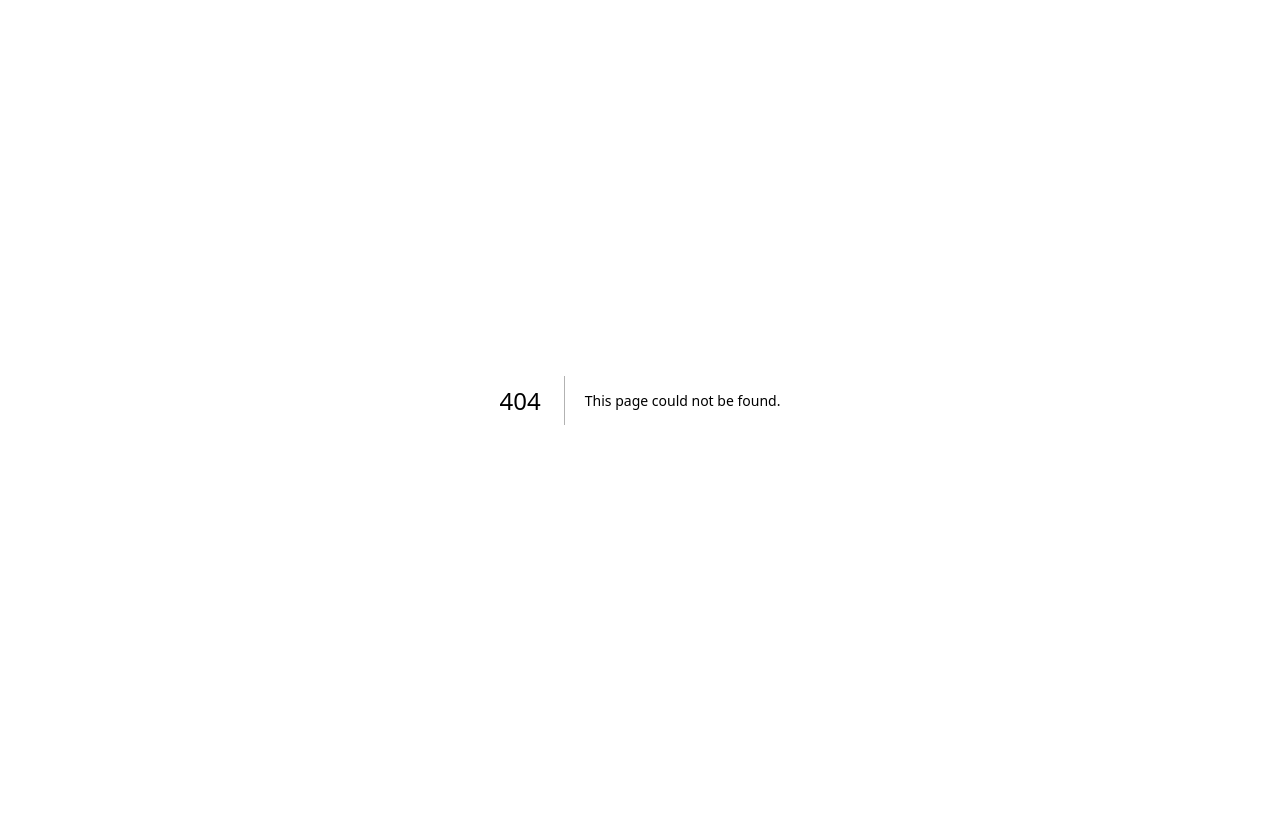
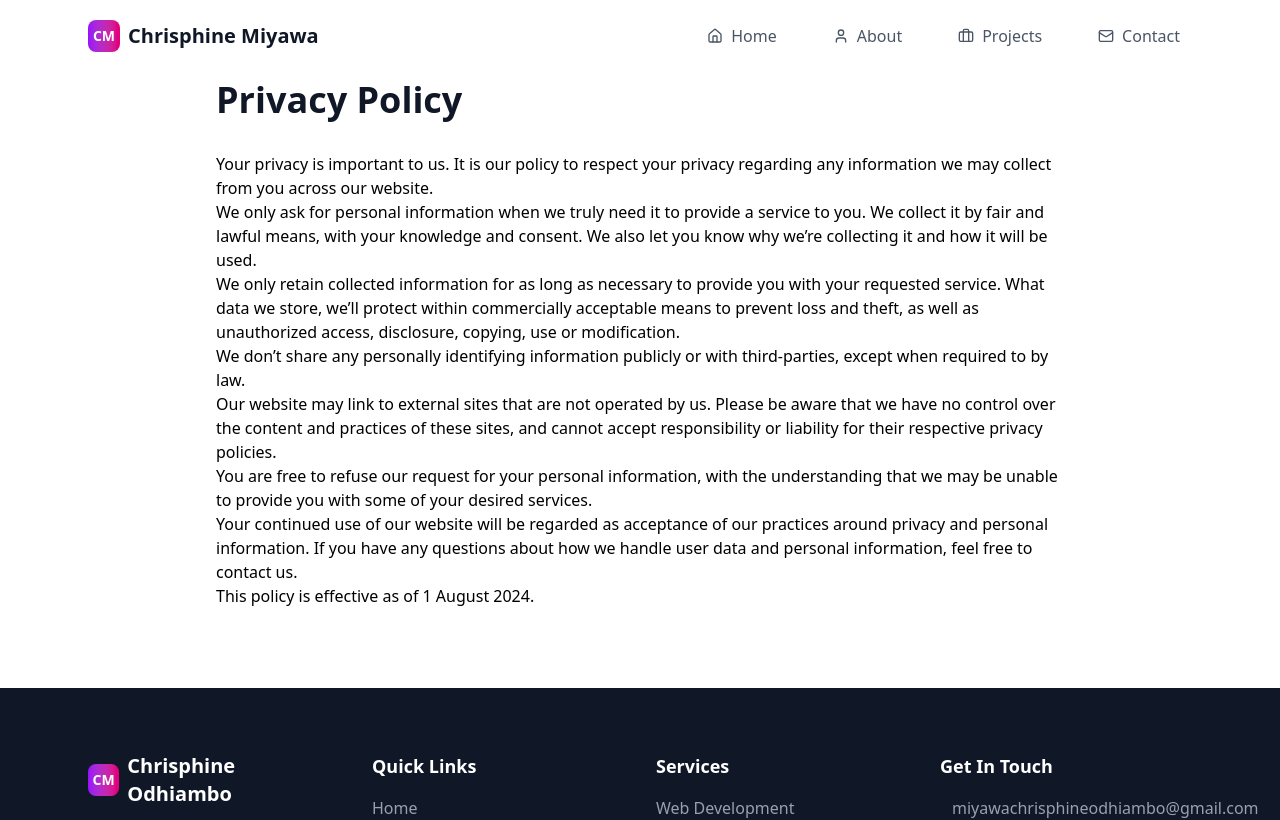
Before and after one commit to Chrisphine0/portfolios, a Next.js app: page /privacy-policy in a window 1280 px wide. Before the commit this address had no page. Shown: the top 820 px of the page. Built offline with nearby package versions, Linux system fonts and the light colour scheme.

Commit message:
created the "Privacy Policy" page

```diff
--- /dev/null
+++ b/app/privacy-policy/page.tsx
@@ -0,0 +1,52 @@
+'use client'
+
+import Navigation from '@/components/navigation'
+import Footer from '@/components/footer'
+
+export default function PrivacyPolicy() {
+  return (
+    <div className="min-h-screen bg-white dark:bg-gray-900">
+      <Navigation />
+      <main className="max-w-4xl mx-auto px-6 py-20">
+        <h1 className="text-4xl font-bold text-gray-900 dark:text-white mb-8">Privacy Policy</h1>
+        <div className="prose prose-lg dark:prose-invert">
+          <p>
+            Your privacy is important to us. It is our policy to respect your privacy regarding any
+            information we may collect from you across our website.
+          </p>
+          <p>
+            We only ask for personal information when we truly need it to provide a service to you.
+            We collect it by fair and lawful means, with your knowledge and consent. We also let
+            you know why we’re collecting it and how it will be used.
+          </p>
+          <p>
+            We only retain collected information for as long as necessary to provide you with your
+            requested service. What data we store, we’ll protect within commercially acceptable
+            means to prevent loss and theft, as well as unauthorized access, disclosure, copying,
+            use or modification.
+          </p>
+          <p>
+            We don’t share any personally identifying information publicly or with third-parties,
+            except when required to by law.
+          </p>
+          <p>
+            Our website may link to external sites that are not operated by us. Please be aware
+            that we have no control over the content and practices of these sites, and cannot
+            accept responsibility or liability for their respective privacy policies.
+          </p>
+          <p>
+            You are free to refuse our request for your personal information, with the
+            understanding that we may be unable to provide you with some of your desired services.
+          </p>
+          <p>
+            Your continued use of our website will be regarded as acceptance of our practices
+            around privacy and personal information. If you have any questions about how we handle
+            user data and personal information, feel free to contact us.
+          </p>
+          <p>This policy is effective as of 1 August 2024.</p>
+        </div>
+      </main>
+      <Footer />
+    </div>
+  )
+}
```
